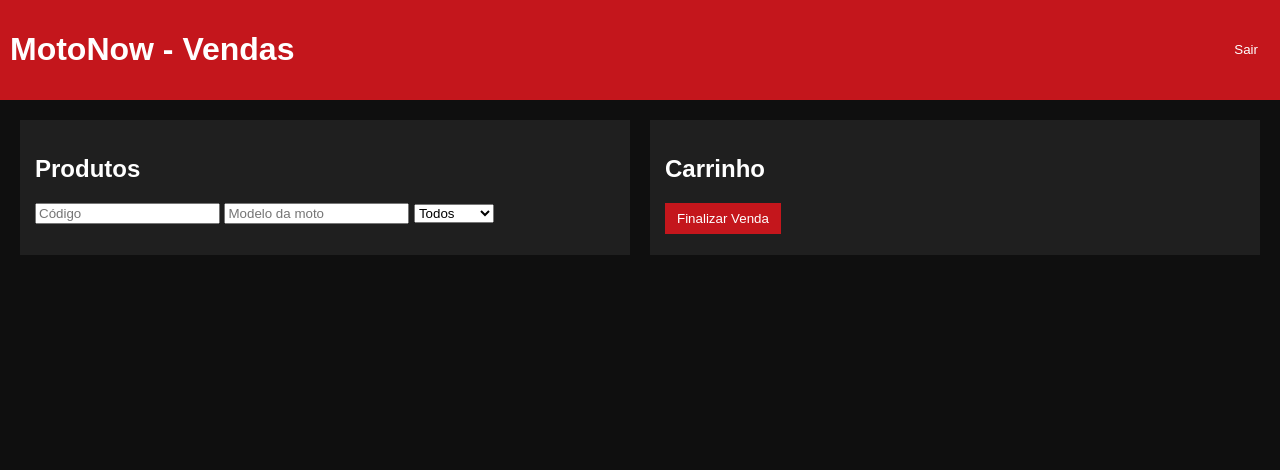
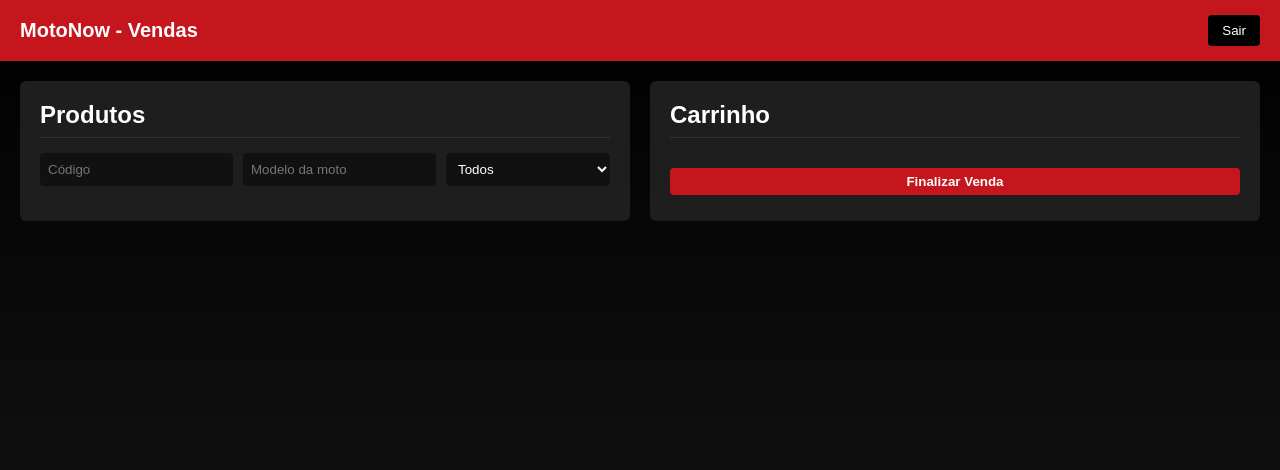
Before and after one commit to Sckxzin/MotoNow, a plain HTML site: page frontend/vendas.html in a window 1280 px wide. Drawn offline with Linux system fonts and the light colour scheme.

Commit message:
Update style.css

```diff
--- a/frontend/style.css
+++ b/frontend/style.css
@@ -1,57 +1,178 @@
-body {
+/* =========================
+   RESET
+========================= */
+* {
   margin: 0;
+  padding: 0;
+  box-sizing: border-box;
   font-family: Arial, sans-serif;
-  background: #0f0f0f;
-  color: #fff;
 }
 
-header {
-  background: #c4161c;
-  padding: 10px;
-  display: flex;
-  justify-content: space-between;
+/* =========================
+   CORES PADRÃO
+========================= */
+:root {
+  --vermelho: #c4161c;
+  --preto: #0f0f0f;
+  --cinza: #1e1e1e;
+  --cinza-claro: #2a2a2a;
+  --texto: #ffffff;
 }
 
-button {
-  background: #c4161c;
-  color: #fff;
-  border: none;
-  padding: 8px 12px;
-  cursor: pointer;
-}
-
-button:hover {
-  opacity: 0.9;
-}
-
-.login-page {
+/* =========================
+   LOGIN
+========================= */
+body.login-page {
+  background: linear-gradient(180deg, #000, #1a1a1a);
+  height: 100vh;
   display: flex;
+  align-items: center;
   justify-content: center;
-  align-items: center;
-  height: 100vh;
 }
 
 .login-box {
-  background: #1f1f1f;
+  background: var(--cinza);
   padding: 30px;
-  width: 300px;
+  width: 320px;
+  border-radius: 8px;
+  box-shadow: 0 0 20px rgba(0,0,0,0.6);
   text-align: center;
+}
+
+.login-box h1 {
+  color: var(--vermelho);
+  margin-bottom: 20px;
 }
 
 .login-box input {
   width: 100%;
-  margin: 5px 0;
-  padding: 8px;
+  padding: 10px;
+  margin-bottom: 12px;
+  border: none;
+  border-radius: 4px;
+  background: #111;
+  color: var(--texto);
 }
 
-main {
+.login-box button {
+  width: 100%;
+  padding: 10px;
+  background: var(--vermelho);
+  color: #fff;
+  border: none;
+  border-radius: 4px;
+  cursor: pointer;
+  font-weight: bold;
+}
+
+.login-box button:hover {
+  opacity: 0.9;
+}
+
+#erro {
+  color: #ff6b6b;
+  margin-top: 10px;
+}
+
+/* =========================
+   VENDAS
+========================= */
+body {
+  background: linear-gradient(180deg, #000, #1a1a1a);
+  color: var(--texto);
+  min-height: 100vh;
+}
+
+/* TOPO */
+.topbar {
+  background: var(--vermelho);
+  padding: 15px 20px;
+  display: flex;
+  justify-content: space-between;
+  align-items: center;
+}
+
+.topbar h1 {
+  font-size: 20px;
+}
+
+.topbar button {
+  background: #000;
+  color: #fff;
+  border: none;
+  padding: 8px 14px;
+  border-radius: 4px;
+  cursor: pointer;
+}
+
+/* CONTEÚDO */
+.container {
   display: flex;
   gap: 20px;
   padding: 20px;
 }
 
-section {
-  background: #1f1f1f;
-  padding: 15px;
+/* PRODUTOS / CARRINHO */
+.produtos,
+.carrinho {
+  background: var(--cinza);
   flex: 1;
+  padding: 20px;
+  border-radius: 6px;
 }
+
+.produtos h2,
+.carrinho h2 {
+  margin-bottom: 15px;
+  border-bottom: 1px solid #333;
+  padding-bottom: 8px;
+}
+
+/* FILTROS */
+.filtros {
+  display: flex;
+  gap: 10px;
+  margin-bottom: 15px;
+}
+
+.filtros input,
+.filtros select {
+  flex: 1;
+  padding: 8px;
+  background: #111;
+  color: #fff;
+  border: none;
+  border-radius: 4px;
+}
+
+/* LISTAS */
+ul {
+  list-style: none;
+}
+
+li {
+  background: var(--cinza-claro);
+  padding: 10px;
+  border-radius: 4px;
+  margin-bottom: 10px;
+  display: flex;
+  justify-content: space-between;
+  align-items: center;
+}
+
+/* BOTÕES */
+li button,
+.carrinho button {
+  background: var(--vermelho);
+  color: #fff;
+  border: none;
+  padding: 6px 10px;
+  border-radius: 4px;
+  cursor: pointer;
+}
+
+.carrinho button {
+  width: 100%;
+  margin-top: 15px;
+  font-weight: bold;
+}
```
